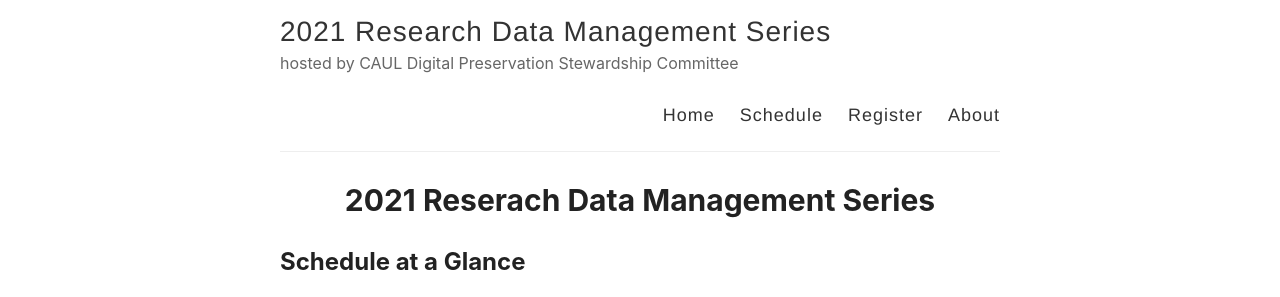
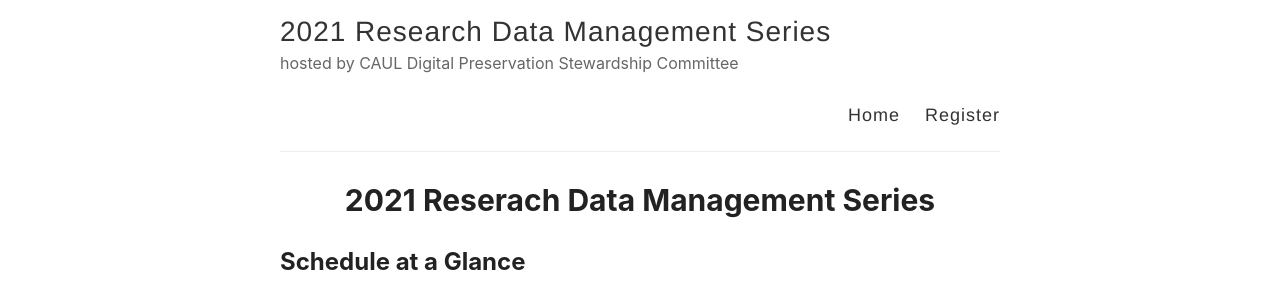
Before and after one commit to caul-dpsc/2021-rdm-series, a Jekyll site: the page built from _pages/index.md, in a window 1280 px wide. Shown: the part 150-447 px from the top of the page. Built offline with Jekyll 4.4.1, drawn with Linux system fonts in a browser that asks for light colours.

Commit message:
Update default.html

```diff
--- a/_layouts/default.html
+++ b/_layouts/default.html
@@ -29,9 +29,7 @@
 
             <nav>
               <a href="{{ site.baseurl }}/">Home</a>
-              <a href="{{ site.baseurl }}/schedule">Schedule</a>
               <a href="{{ site.baseurl }}/register">Register</a>
-              <a href="{{ site.baseurl }}/about">About</a>
             </nav>
           </header>
         </div>
```
